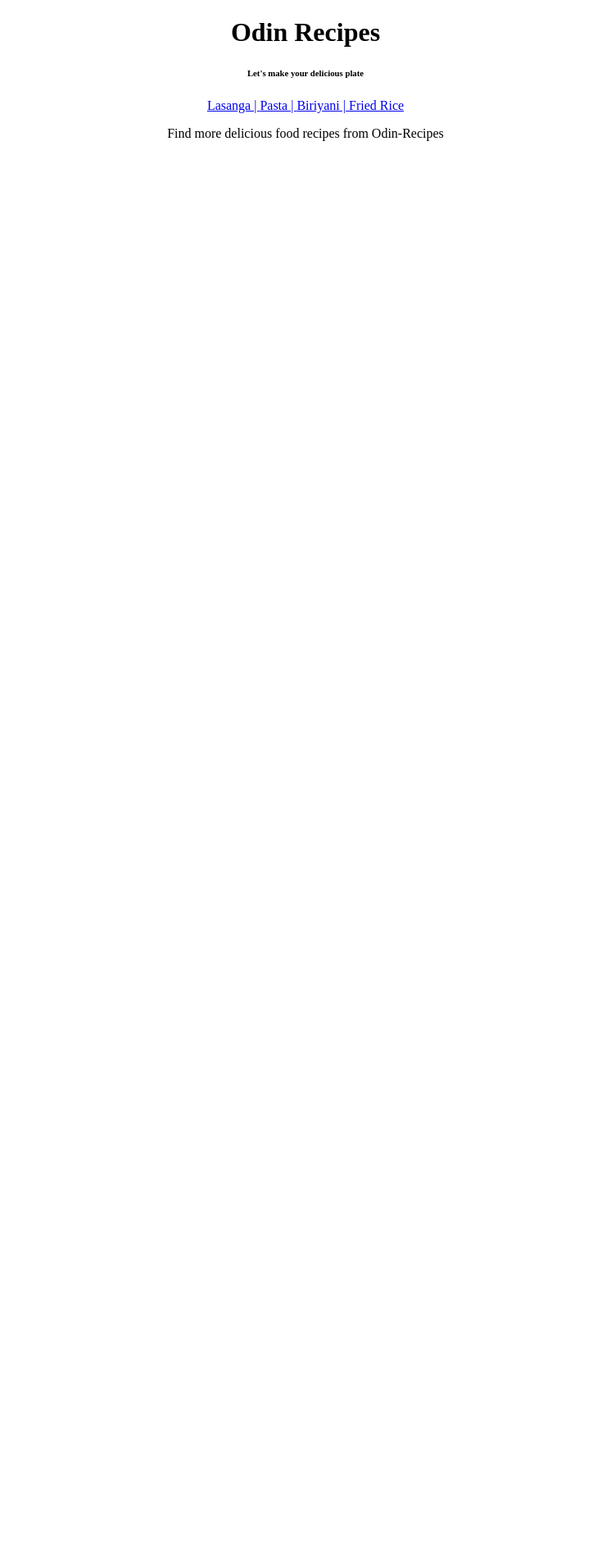
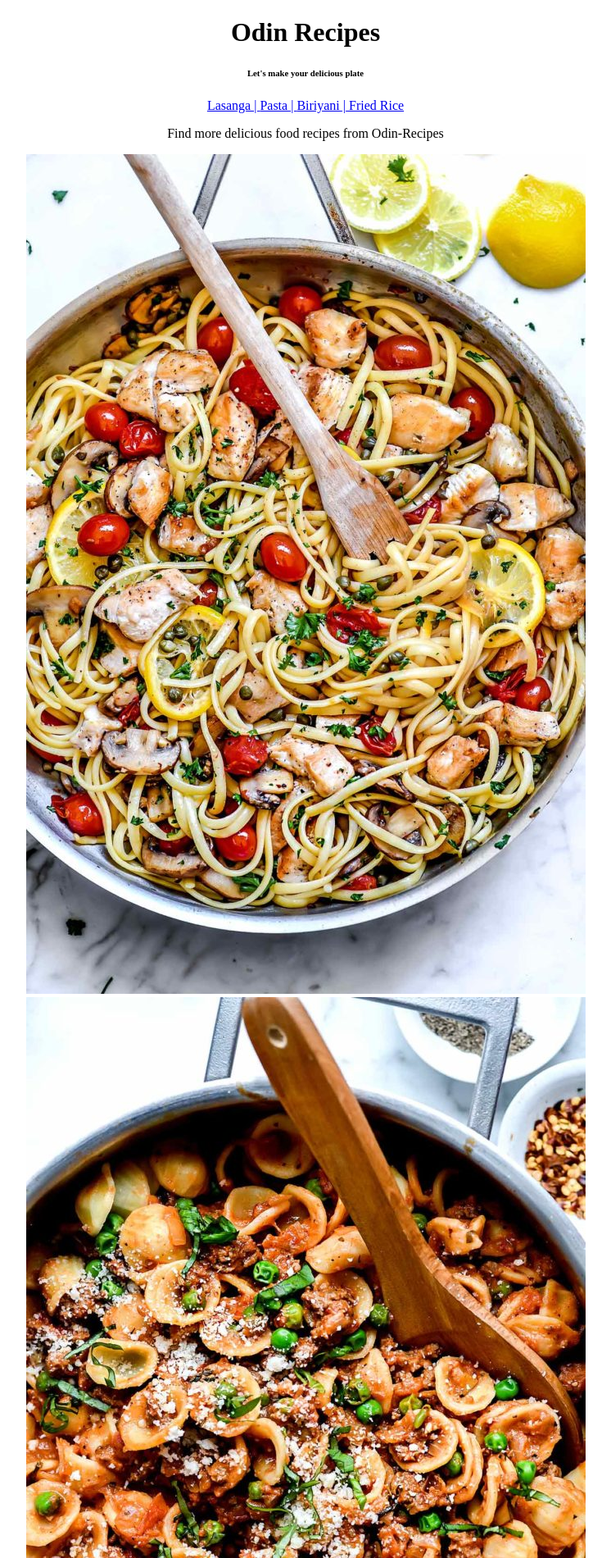
Before and after one commit to vjayalath/odin-recipes, a plain HTML site: page index.html in a window 1280 px wide. Shown: the top 1900 px of the page at 82% size, without its empty margins (267-1013 px from the left). Before the commit the page ends 800 px from the top, so only its background shows below. Drawn offline with Linux system fonts and the light colour scheme.

Commit message:
added new images to index.html

```diff
--- a/index.html
+++ b/index.html
@@ -26,6 +26,9 @@
 
    <div class="slideshow">
     <p>Find more delicious food recipes from Odin-Recipes</p>
+<img src="images/cabonara.jpg">
+<img src="images/pasta.jpg">
+
 
 
    </div>
```
